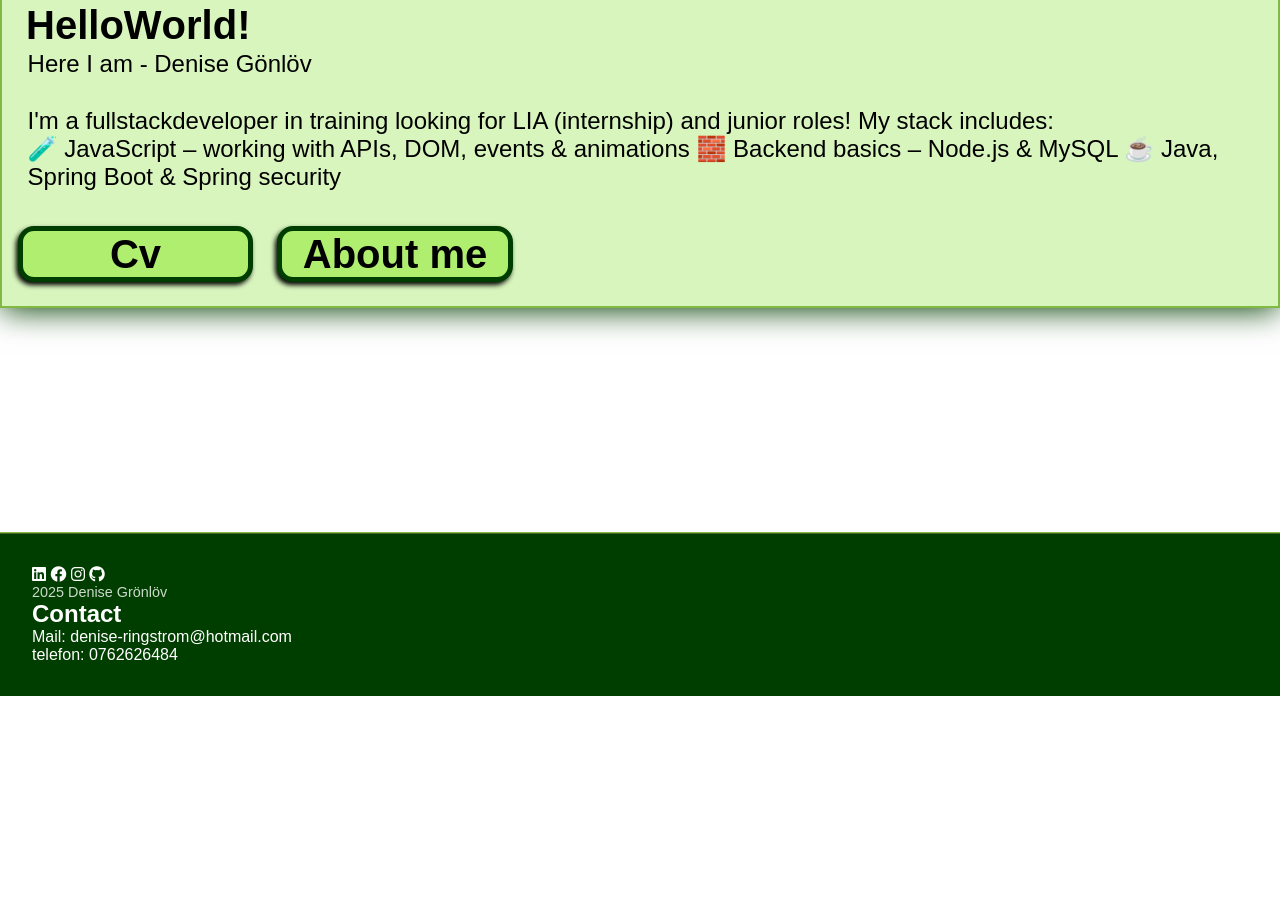
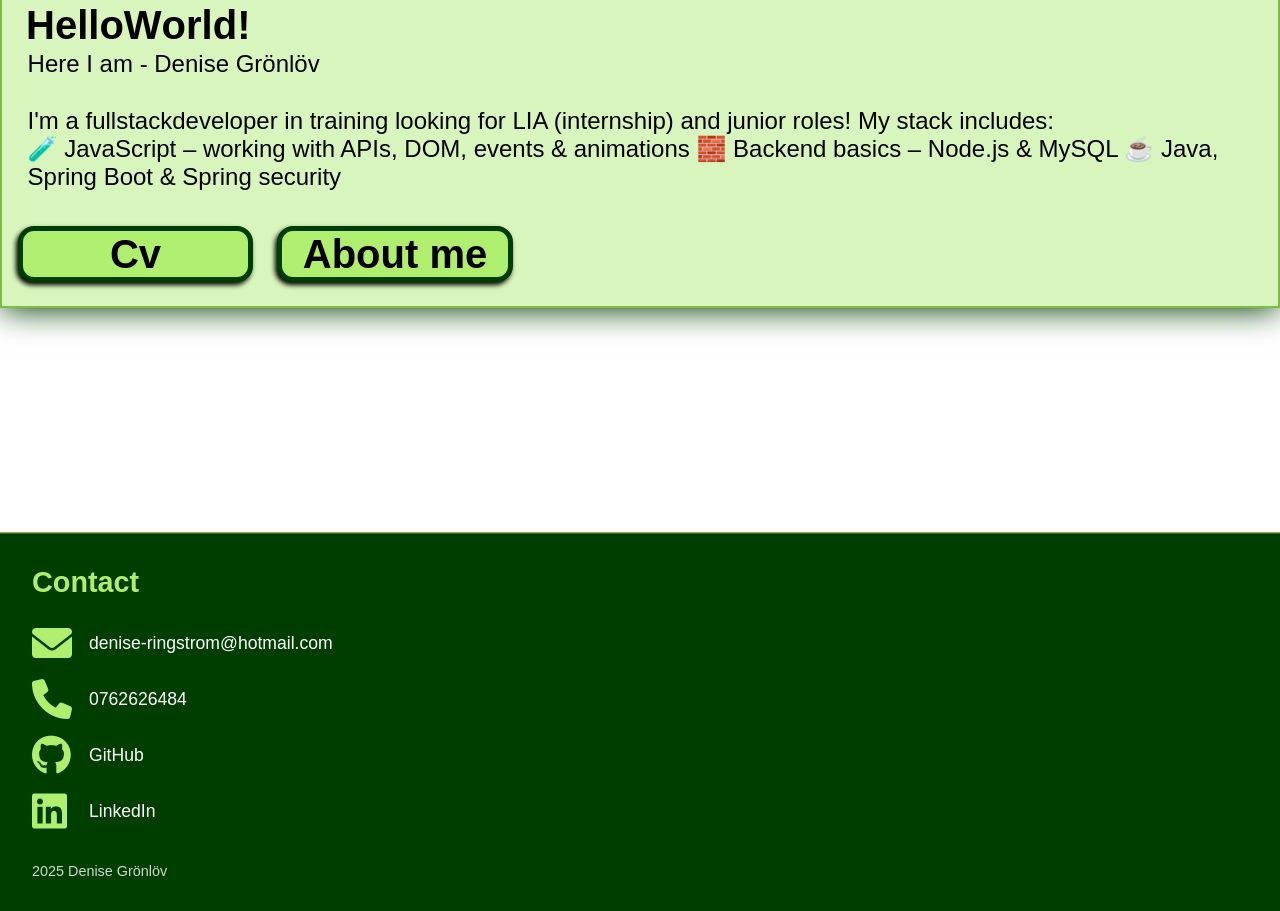
Before and after one commit to DeniseGreenleaf/portfolio, a plain HTML site: page index.html in a window 1280 px wide. Shown: the part 369-1280 px from the top of the page. Before the commit the page ends 1065 px from the top, so only its background shows below. Drawn offline with Linux system fonts and the light colour scheme.

Commit message:
Update index.html

```diff
--- a/index.html
+++ b/index.html
@@ -29,7 +29,7 @@
         <div class="text-container">
             <div class="text-padding">
                 <h1 id="animatedText">Hello World!</h1>
-                <p>Here I am -  Denise Gönlöv</p>
+                <p>Here I am -  Denise Grönlöv</p>
                 <p>I'm a fullstackdeveloper in training looking for LIA (internship) and junior roles! My stack includes:
                     <br>🧪 JavaScript – working with APIs, DOM, events & animations                    🧱 Backend basics – Node.js & MySQL
                     ☕ Java, Spring Boot & Spring security</p>
@@ -43,28 +43,33 @@
         </div>
     </main>
     <footer class="footer">
-        <div class="social-icons">
-            <a href="https://www.linkedin.com/in/denise-grönlöv-53b98a37b" target="_blank" aria-label="Linkedin">
-                <i class="fab fa-linkedin"></i>
-            </a>
-            <a href="https://www.facebook.com/din-profil" target="_blank" aria-label="facebook">
-                <i class="fab fa-facebook"></i>
-            </a>
-            <a href="https://www.instagram.com/din-profil" target="_blank" aria-label="instagram">
-                <i class="fab fa-instagram"></i>
-            </a>
-            <a href="https://github.com/DeniseGreenleaf" target="_blank" aria-label="youtube">
-                <i class="fab fa-github"></i>
-            </a>
+    <h2 class="contact-title" id="contact" >Contact</h2>
+
+    <div class="contact-info">
+        <div class="contact-item">
+            <i class="fas fa-envelope"></i>
+            <a href="mailto:denise-ringstrom@hotmail.com">denise-ringstrom@hotmail.com</a>
         </div>
-        <p class="footer-text">2025 Denise Grönlöv</p>
-        <section id="contact" class="contact">
-            <h2>Contact</h2>
-            <p>Mail: <a href="mailto:denise-ringstrom@hotmail.com">denise-ringstrom@hotmail.com</a></p>
-            <p>telefon: 0762626484</p>
-          </section>
 
-    </footer>
+        <div class="contact-item">
+            <i class="fas fa-phone"></i>
+            <span>0762626484</span>
+        </div>
+
+        <div class="contact-item">
+            <i class="fab fa-github"></i>
+            <a href="https://github.com/DeniseGreenleaf" target="_blank">GitHub</a>
+        </div>
+
+        <div class="contact-item">
+            <i class="fab fa-linkedin"></i>
+            <a href="https://www.linkedin.com/in/denise-grönlöv-53b98a37b" target="_blank">LinkedIn</a>
+        </div>
+
+    </div>
+
+    <p class="footer-text">2025 Denise Grönlöv</p>
+</footer>
 
 
 
```
